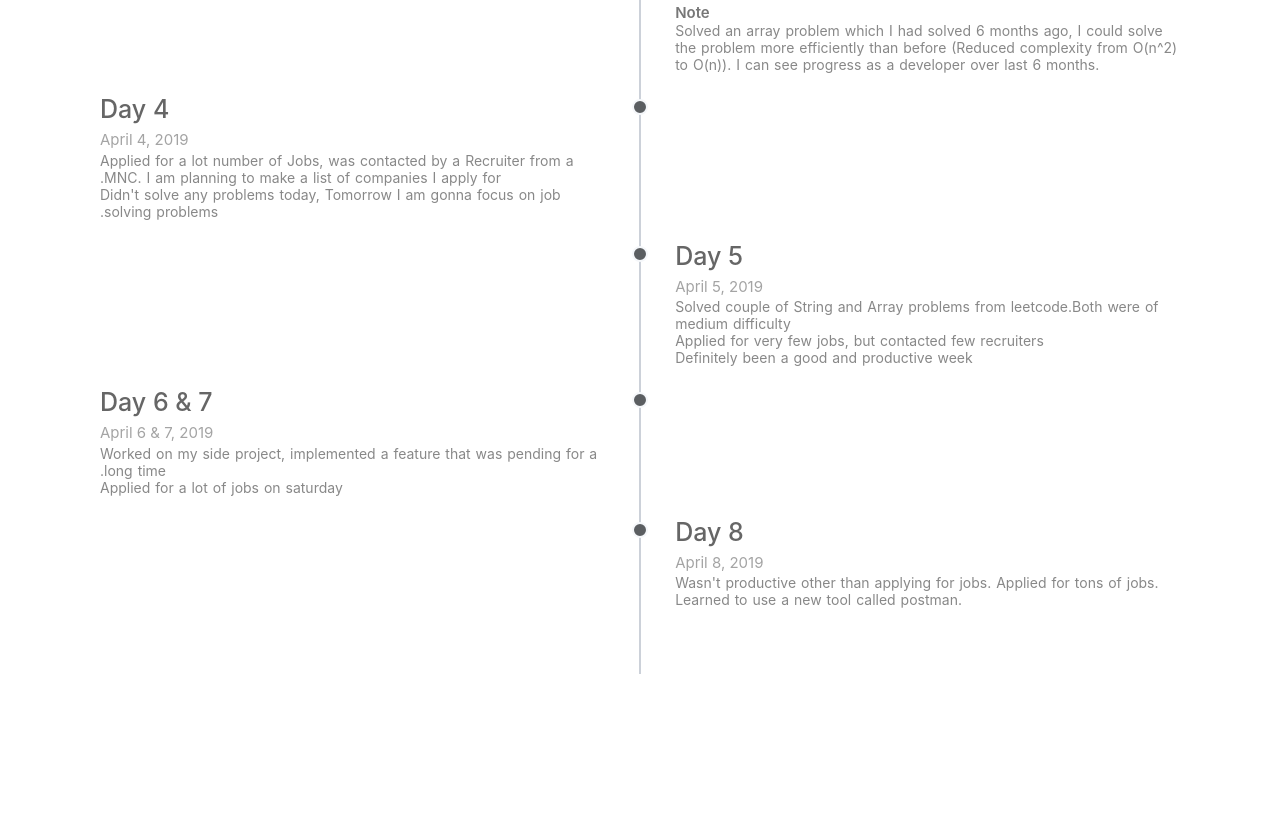
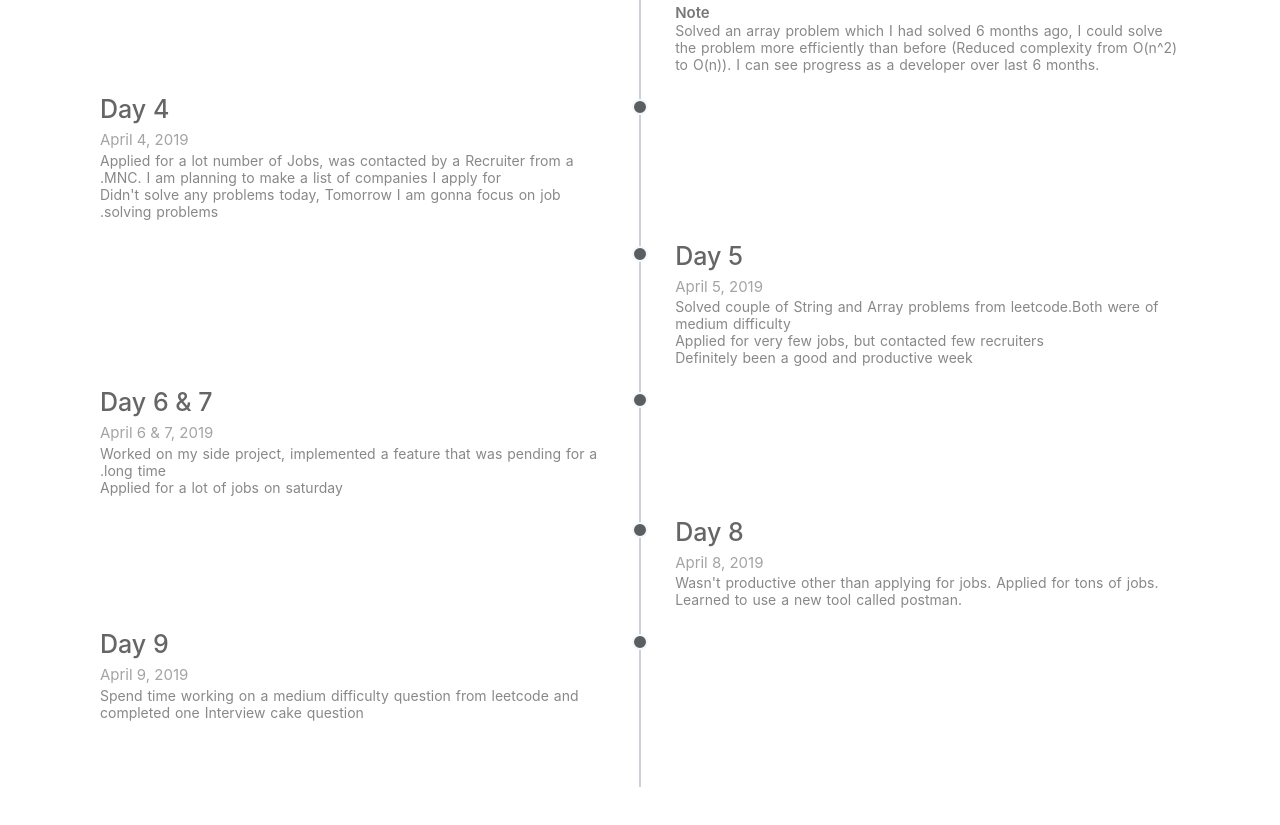
Before and after one commit to manojkumarsmks/manojkumarsmks.github.io, a plain HTML site: page index.html in a window 1280 px wide. Shown: the part 951-1776 px from the top of the page. Before the commit the page ends 1705 px from the top, so only its background shows below. Drawn offline with nearby package versions, Linux system fonts and the light colour scheme.

Commit message:
Day 9 update

```diff
--- a/index.html
+++ b/index.html
@@ -91,6 +91,15 @@
 		  </div>
 	   </div>
 
+	   <div class="timeline-block timeline-block-left">
+		  <div class="marker"></div>
+		  <div class="timeline-content" id="left-day">
+			 <h3>Day 9</h3>
+			 <span>April 9, 2019</span>
+			 <p id="left-paragraph">Spend time working on a medium difficulty question from leetcode and completed one Interview cake question</p>
+		  </div>
+	   </div>
+
 
 	</div>
 
```
